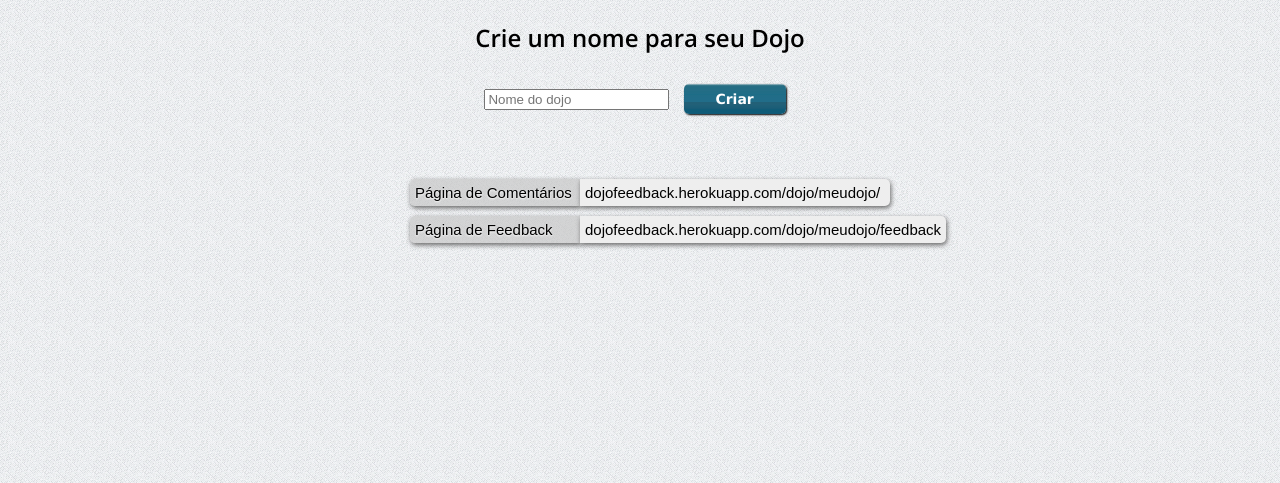
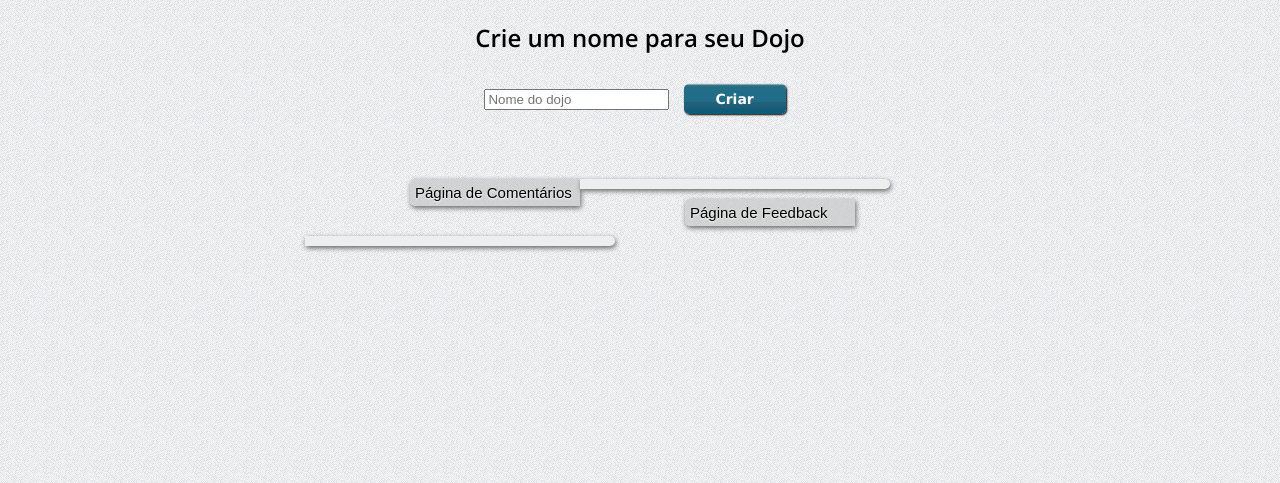
Before and after one commit to sidneijp/dojofeedback, a Flask app: page / in a window 1280 px wide. Shown: the part 202-685 px from the top of the page. Run offline with Flask 2, Linux system fonts and the light colour scheme.

Commit message:
Apagados links desnecessários

```diff
--- a/templates/dojo.html
+++ b/templates/dojo.html
@@ -20,8 +20,8 @@
         {% endif %}
     </form>
     <dl class="links">
-        <dt>Página de Comentários</dt><dd>dojofeedback.herokuapp.com/dojo/meudojo/</dd>
-        <dt>Página de Feedback</dt><dd>dojofeedback.herokuapp.com/dojo/meudojo/feedback</dd>
+        <dt>Página de Comentários</dt><dd></dd>
+        <dt>Página de Feedback</dt><dd></dd>
     </dl>
     <!-- <a href="#"><div class="nome" style="display:none;">wwww.meudojo.com.br</div></a> -->
     <script type="text/javascript" src="{{ url_for('static', filename='js/jquery.js') }}"></script>
```
